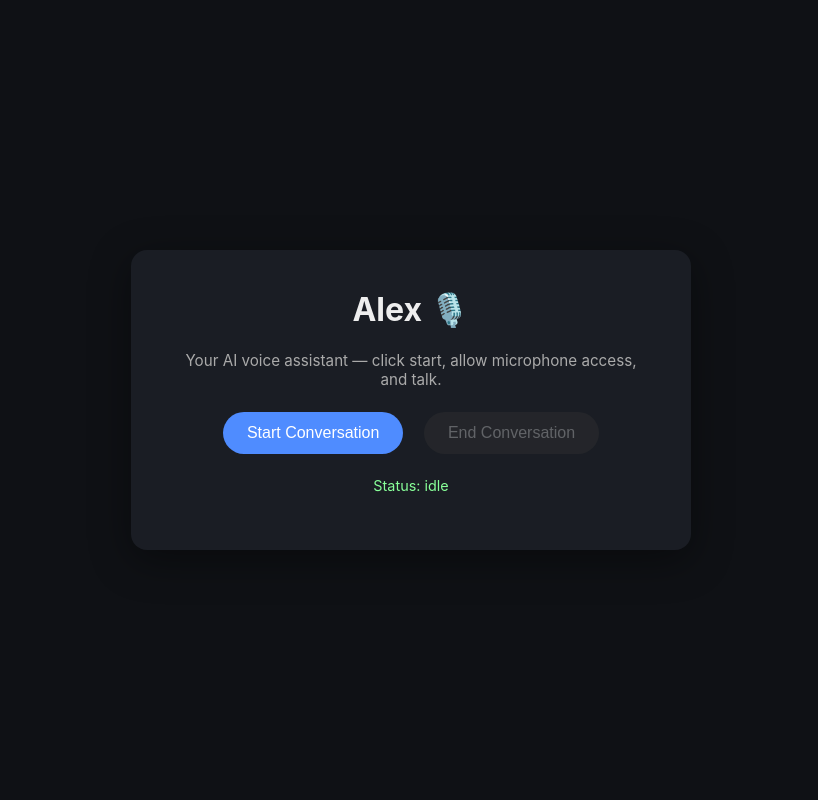
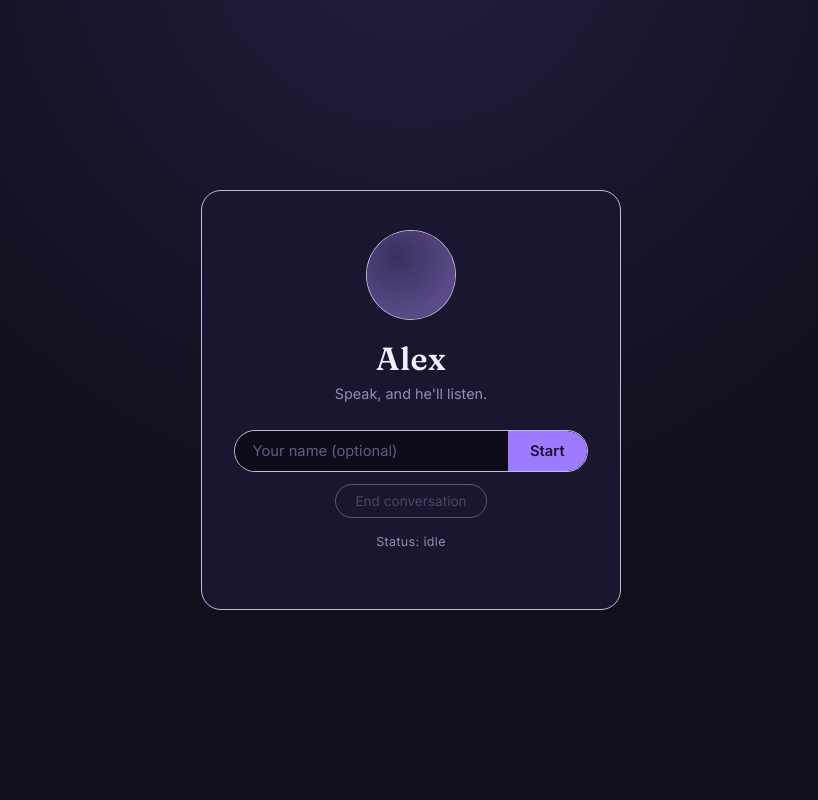
Before and after one commit to Kaykaygreene/alexthevoiceassistant, a Flask app: page / in a window 1280 px wide. Shown: the whole page, without its empty margins (229-1047 px from the left). Run offline with Flask 3, Linux system fonts and the light colour scheme.

Commit message:
Add tools, name/schedule fields, redesign

```diff
--- a/main.py
+++ b/main.py
@@ -12,7 +12,7 @@ from elevenlabs.conversational_ai.default_audio_interface import DefaultAudioInt
 from elevenlabs.types import ConversationConfig
 
 user_name = "Karlene"
-schedule = "Sales Meeting with Taipy at 10:00; Gym with Sophie at 17:00"
+schedule = "Assignments to complete for programming classes and to exercise at 17:00"
 prompt = f"You are a helpful assistant. Your interlocutor has the following schedule: {schedule}."
 first_message = f"Hello {user_name} I am Alex, your voice assistant, how can I help you today?"
 
--- a/requirements-web.txt
+++ b/requirements-web.txt
@@ -2,3 +2,6 @@ flask==3.0.3
 gunicorn==22.0.0
 python-dotenv==1.0.1
 requests==2.32.3
+openai==1.54.0
+pillow==11.0.0
+duckduckgo_search==6.3.0
--- a/server.py
+++ b/server.py
@@ -1,21 +1,36 @@
 import os
+import uuid
+from io import BytesIO
 
+import openai
 import requests
 from dotenv import load_dotenv
-from flask import Flask, jsonify, render_template
+from flask import Flask, jsonify, render_template, request, send_from_directory
+from PIL import Image
 
 load_dotenv()
 
 AGENT_ID = os.getenv("AGENT_ID")
 # Supports either name so it matches your .env either way
 API_KEY = os.getenv("API_KEY") or os.getenv("ELEVENLABS_API_KEY")
+OPENAI_API_KEY = os.getenv("OPENAI_API_KEY")
+
+BASE_DIR = os.path.dirname(os.path.abspath(__file__))
+SAVED_FILES_DIR = os.path.join(BASE_DIR, "saved_files")
+GENERATED_IMAGES_DIR = os.path.join(BASE_DIR, "generated_images")
+os.makedirs(SAVED_FILES_DIR, exist_ok=True)
+os.makedirs(GENERATED_IMAGES_DIR, exist_ok=True)
 
 app = Flask(__name__)
 
-# Same values your script hardcodes — move these to a database/session per
-# visitor later if this needs to be personalized per user.
-USER_NAME = "Karlene"
+# Fallback values used only if a visitor leaves the fields blank
+USER_NAME = "Alex"
 SCHEDULE = "Sales Meeting with Taipy at 10:00; Gym with Sophie at 17:00"
+
+
+def safe_filename(filename: str) -> str:
+    """Strip any path parts so a tool call can't write outside its folder."""
+    return os.path.basename(filename or f"{uuid.uuid4().hex}.txt")
 
 
 @app.route("/")
@@ -42,14 +57,114 @@ def signed_url():
 
 @app.route("/api/overrides")
 def overrides():
-    """Same prompt/first_message logic as your Python script's
-    conversation_override, but served to the browser."""
+    """Prompt/first_message override, served to the browser. Accepts
+    optional ?name= and ?schedule= so each visitor gets their own."""
+    name = request.args.get("name", "").strip() or USER_NAME
+    schedule = request.args.get("schedule", "").strip()
+
     prompt = (
-        f"You are a helpful assistant. Your interlocutor has the following "
-        f"schedule: {SCHEDULE}."
+        "You are Alex, a helpful voice assistant. You can answer general "
+        "questions, search the web, save notes to a text file, create a "
+        "simple web page, and generate images when asked."
     )
-    first_message = f"Hello {USER_NAME} I am Alex, your voice assistant, how can I help you today?"
+    if schedule:
+        prompt += f" Your interlocutor has the following schedule: {schedule}."
+
+    first_message = f"Hello {name}, I'm Alex, your voice assistant. How can I help you today?"
     return jsonify({"prompt": prompt, "first_message": first_message})
+
+
+# ---------------------------------------------------------------------------
+# Client tool endpoints — names/params match exactly what's configured on
+# the ElevenLabs agent (generateimage, createhtmlfile, saveToTxt, searchWeb)
+# ---------------------------------------------------------------------------
+@app.route("/api/generateimage", methods=["POST"])
+def generateimage():
+    if not OPENAI_API_KEY:
+        return jsonify({"error": "Server is missing OPENAI_API_KEY"}), 500
+
+    data = request.json or {}
+    prompt = data.get("prompt", "")
+    filename = safe_filename(data.get("filename", "image.png"))
+    size = data.get("size", "1024x1024")
+
+    if not prompt:
+        return jsonify({"error": "Missing prompt"}), 400
+
+    client = openai.OpenAI(api_key=OPENAI_API_KEY)
+    response = client.images.generate(prompt=prompt, model="gpt-image-1", size=size, n=1)
+    image_url = response.data[0].url
+
+    img_response = requests.get(image_url, timeout=30)
+    image = Image.open(BytesIO(img_response.content))
+    path = os.path.join(GENERATED_IMAGES_DIR, filename)
+    image.save(path)
+
+    return jsonify({"result": f"Image saved as {filename}", "url": f"/files/images/{filename}"})
+
+
+@app.route("/api/createhtmlfile", methods=["POST"])
+def createhtmlfile():
+    data = request.json or {}
+    filename = safe_filename(data.get("filename", "page.html"))
+    content = data.get("data", "")
+    title = data.get("title", "Untitled")
+
+    html = f"""<!DOCTYPE html>
+<html lang="en">
+<head>
+<meta charset="UTF-8">
+<meta name="viewport" content="width=device-width, initial-scale=1.0">
+<title>{title}</title>
+</head>
+<body>
+<h1>{title}</h1>
+<div>{content}</div>
+</body>
+</html>
+"""
+    path = os.path.join(SAVED_FILES_DIR, filename)
+    with open(path, "w", encoding="utf-8") as f:
+        f.write(html)
+
+    return jsonify({"result": f"Created {filename}", "url": f"/files/saved/{filename}"})
+
+
+@app.route("/api/savetotxt", methods=["POST"])
+def savetotxt():
+    data = request.json or {}
+    filename = safe_filename(data.get("filename", "notes.txt"))
+    content = data.get("data", "")
+
+    path = os.path.join(SAVED_FILES_DIR, filename)
+    with open(path, "a", encoding="utf-8") as f:
+        f.write(str(content) + "\n")
+
+    return jsonify({"result": f"Saved to {filename}", "url": f"/files/saved/{filename}"})
+
+
+@app.route("/api/searchweb", methods=["POST"])
+def searchweb():
+    from duckduckgo_search import DDGS
+
+    query = (request.json or {}).get("query", "")
+    if not query:
+        return jsonify({"error": "Missing query"}), 400
+
+    with DDGS() as ddgs:
+        results = list(ddgs.text(query, max_results=5))
+    summary = "\n".join(f"{r['title']}: {r['body']}" for r in results) or "No results found."
+    return jsonify({"result": summary})
+
+
+@app.route("/files/saved/<path:filename>")
+def get_saved_file(filename):
+    return send_from_directory(SAVED_FILES_DIR, filename)
+
+
+@app.route("/files/images/<path:filename>")
+def get_image_file(filename):
+    return send_from_directory(GENERATED_IMAGES_DIR, filename)
 
 
 if __name__ == "__main__":
--- a/static/main.js
+++ b/static/main.js
@@ -1,29 +1,69 @@
 import { Conversation } from "https://esm.sh/@elevenlabs/client@latest";
 
+const startForm = document.getElementById("startForm");
 const startBtn = document.getElementById("startBtn");
 const stopBtn = document.getElementById("stopBtn");
 const statusEl = document.getElementById("status");
 const transcriptEl = document.getElementById("transcript");
+const nameInput = document.getElementById("nameInput");
+const scheduleInput = document.getElementById("scheduleInput");
+const orb = document.getElementById("orb");
 
 let conversation = null;
 
-function log(text) {
-  const p = document.createElement("p");
-  p.textContent = text;
-  transcriptEl.appendChild(p);
+function bubble(text, who) {
+  const div = document.createElement("div");
+  div.className = `bubble ${who}`;
+  div.textContent = text;
+  transcriptEl.appendChild(div);
   transcriptEl.scrollTop = transcriptEl.scrollHeight;
 }
 
-startBtn.addEventListener("click", async () => {
+async function postJSON(url, body) {
+  const res = await fetch(url, {
+    method: "POST",
+    headers: { "Content-Type": "application/json" },
+    body: JSON.stringify(body),
+  });
+  return res.json();
+}
+
+// Keys must exactly match the tool names configured on the ElevenLabs agent
+const clientTools = {
+  generateimage: async ({ prompt, filename, size }) => {
+    const data = await postJSON("/api/generateimage", { prompt, filename, size });
+    if (data.url) bubble(`🖼️ Image ready: ${window.location.origin}${data.url}`, "agent");
+    return data.result || data.error;
+  },
+  createhtmlfile: async ({ title, filename, data: content }) => {
+    const data = await postJSON("/api/createhtmlfile", { title, filename, data: content });
+    if (data.url) bubble(`🌐 Page ready: ${window.location.origin}${data.url}`, "agent");
+    return data.result || data.error;
+  },
+  saveToTxt: async ({ filename, data: content }) => {
+    const data = await postJSON("/api/savetotxt", { filename, data: content });
+    if (data.url) bubble(`📄 Saved: ${window.location.origin}${data.url}`, "agent");
+    return data.result || data.error;
+  },
+  searchWeb: async ({ query }) => {
+    const data = await postJSON("/api/searchweb", { query });
+    return data.result || data.error;
+  },
+};
+
+startForm.addEventListener("submit", async (e) => {
+  e.preventDefault();
   try {
-    statusEl.textContent = "Status: requesting microphone…";
+    statusEl.textContent = "requesting microphone…";
     await navigator.mediaDevices.getUserMedia({ audio: true });
 
-    statusEl.textContent = "Status: connecting…";
+    statusEl.textContent = "connecting…";
 
+    const name = encodeURIComponent(nameInput.value.trim());
+    const schedule = encodeURIComponent(scheduleInput.value.trim());
     const [signedRes, overridesRes] = await Promise.all([
       fetch("/api/signed-url"),
-      fetch("/api/overrides"),
+      fetch(`/api/overrides?name=${name}&schedule=${schedule}`),
     ]);
     const signedData = await signedRes.json();
     const overridesData = await overridesRes.json();
@@ -31,6 +71,7 @@ startBtn.addEventListener("click", async () => {
 
     conversation = await Conversation.startSession({
       signedUrl: signedData.signed_url,
+      clientTools,
       overrides: {
         agent: {
           prompt: { prompt: overridesData.prompt },
@@ -38,24 +79,30 @@ startBtn.addEventListener("click", async () => {
         },
       },
       onConnect: () => {
-        statusEl.textContent = "Status: connected";
+        statusEl.textContent = "connected";
+        orb.classList.add("connected");
         startBtn.disabled = true;
+        nameInput.disabled = true;
+        scheduleInput.disabled = true;
         stopBtn.disabled = false;
       },
       onDisconnect: () => {
-        statusEl.textContent = "Status: idle";
+        statusEl.textContent = "idle";
+        orb.classList.remove("connected");
         startBtn.disabled = false;
+        nameInput.disabled = false;
+        scheduleInput.disabled = false;
         stopBtn.disabled = true;
       },
-      onMessage: (msg) => log(`${msg.source === "ai" ? "Alex" : "You"}: ${msg.message}`),
+      onMessage: (msg) => bubble(msg.message, msg.source === "ai" ? "agent" : "user"),
       onError: (err) => {
         console.error(err);
-        statusEl.textContent = "Status: error (see console)";
+        statusEl.textContent = "error (see console)";
       },
     });
   } catch (err) {
     console.error(err);
-    statusEl.textContent = `Status: error — ${err.message}`;
+    statusEl.textContent = `error — ${err.message}`;
   }
 });
 
--- a/static/style.css
+++ b/static/style.css
@@ -1,42 +1,169 @@
+:root {
+  --bg: #120f1d;
+  --panel: #1a1630;
+  --panel-edge: #c0bbd7;
+  --text: #f3eefc;
+  --muted: #948dae;
+  --accent: #9d7bff;
+  --accent-dim: #4a3480;
+  --ring: #5b4a86;
+}
+
+* { box-sizing: border-box; }
+
 body {
-  font-family: -apple-system, BlinkMacSystemFont, "Segoe UI", sans-serif;
-  background: #0f1115;
-  color: #eee;
+  font-family: "Inter", -apple-system, BlinkMacSystemFont, sans-serif;
+  background: radial-gradient(circle at 50% -10%, #241d3f 0%, var(--bg) 55%);
+  color: var(--text);
   display: flex;
   justify-content: center;
   align-items: center;
   min-height: 100vh;
   margin: 0;
+  padding: 1.5rem;
 }
-.card {
-  background: #1a1d24;
-  padding: 2.5rem;
-  border-radius: 16px;
-  max-width: 480px;
-  width: 90%;
+
+.panel {
+  background: var(--panel);
+  border: 1px solid var(--panel-edge);
+  padding: 2.5rem 2rem;
+  border-radius: 20px;
+  max-width: 420px;
+  width: 100%;
   text-align: center;
-  box-shadow: 0 10px 40px rgba(0,0,0,0.4);
 }
-h1 { margin-top: 0; }
-.subtitle { color: #aaa; font-size: 0.95rem; }
-button {
-  padding: 0.75rem 1.5rem;
-  margin: 0.5rem;
+
+.orb-wrap {
+  display: flex;
+  justify-content: center;
+  margin-bottom: 1.25rem;
+}
+
+.orb {
+  width: 88px;
+  height: 88px;
+  border-radius: 50%;
+  background: radial-gradient(circle at 35% 30%, #3a3060, var(--ring) 70%);
+  box-shadow: 0 0 0 1px var(--panel-edge);
+  transition: box-shadow 0.4s ease, background 0.4s ease;
+}
+
+.orb.connected {
+  background: radial-gradient(circle at 35% 30%, #cbb8ff, var(--accent) 65%);
+  box-shadow: 0 0 40px 6px rgba(157, 123, 255, 0.45);
+  animation: breathe 2.4s ease-in-out infinite;
+}
+
+@media (prefers-reduced-motion: reduce) {
+  .orb.connected { animation: none; }
+}
+
+@keyframes breathe {
+  0%, 100% { transform: scale(1); }
+  50% { transform: scale(1.08); }
+}
+
+h1 {
+  font-family: "Fraunces", serif;
+  font-weight: 600;
+  font-size: 2rem;
+  margin: 0;
+  letter-spacing: 0.01em;
+}
+
+.tagline {
+  color: var(--muted);
+  font-size: 0.9rem;
+  margin: 0.4rem 0 1.75rem;
+}
+
+.control-row {
+  display: flex;
+  border: 1px solid var(--panel-edge);
+  border-radius: 999px;
+  overflow: hidden;
+  background: #14102400;
+}
+#nameInput {
+  flex: 1;
+  min-width: 0;
+  padding: 0.7rem 1.1rem;
   border: none;
+  border-radius: 999px 0 0 999px;
+  background: #0e0b1a;
+  color: var(--text);
+  font-family: inherit;
+  font-size: 0.92rem;
+}
+
+#nameInput::placeholder { color: #635c7e; }
+#nameInput:focus { outline: none; box-shadow: inset 0 0 0 2px var(--accent); }
+
+#startBtn {
+  border: none;
+  border-radius: 0 999px 999px 0;
+  padding: 0.7rem 1.4rem;
+  background: var(--accent);
+  color: #1e1233;
+  font-weight: 600;
+  font-family: inherit;
+  font-size: 0.92rem;
+  cursor: pointer;
+  white-space: nowrap;
+}
+
+#startBtn:hover { background: #b79dff; }
+#startBtn:focus-visible { outline: 2px solid var(--text); outline-offset: -3px; }
+
+#stopBtn {
+  margin-top: 0.75rem;
+  border: 1px solid var(--panel-edge);
+  background: transparent;
+  color: var(--muted);
+  padding: 0.5rem 1.2rem;
   border-radius: 999px;
-  font-size: 1rem;
+  font-family: inherit;
+  font-size: 0.85rem;
   cursor: pointer;
 }
-#startBtn { background: #4f8cff; color: white; }
-#stopBtn { background: #333; color: #ccc; }
-button:disabled { opacity: 0.4; cursor: not-allowed; }
-#status { color: #8f9; font-size: 0.9rem; }
-#transcript {
+
+#stopBtn:disabled { opacity: 0.4; cursor: not-allowed; }
+#stopBtn:not(:disabled):hover { color: var(--text); border-color: var(--ring); }
+
+#status {
+  margin: 1rem 0 0;
+  font-size: 0.78rem;
+  letter-spacing: 0.03em;
+  color: var(--muted);
+}
+
+.transcript {
   text-align: left;
-  margin-top: 1rem;
-  max-height: 260px;
+  margin-top: 1.25rem;
+  max-height: 220px;
   overflow-y: auto;
-  font-size: 0.9rem;
+  display: flex;
+  flex-direction: column;
+  gap: 0.5rem;
+}
+
+.bubble {
+  max-width: 80%;
+  padding: 0.55rem 0.9rem;
+  border-radius: 14px;
+  font-size: 0.88rem;
   line-height: 1.4;
 }
-#transcript p { margin: 0.3rem 0; }
+
+.bubble.agent {
+  align-self: flex-start;
+  background: #241d3f;
+  border-bottom-left-radius: 4px;
+}
+
+.bubble.user {
+  align-self: flex-end;
+  background: var(--accent-dim);
+  color: #f1eaff;
+  border-bottom-right-radius: 4px;
+}
--- a/templates/index.html
+++ b/templates/index.html
@@ -4,18 +4,29 @@
 <meta charset="UTF-8">
 <meta name="viewport" content="width=device-width, initial-scale=1.0">
 <title>Alex — Voice Assistant</title>
+<link rel="preconnect" href="https://fonts.googleapis.com">
+<link rel="preconnect" href="https://fonts.gstatic.com" crossorigin>
+<link href="https://fonts.googleapis.com/css2?family=Fraunces:opsz,wght@9..144,500;9..144,600&family=Inter:wght@400;500;600&display=swap" rel="stylesheet">
 <link rel="stylesheet" href="{{ url_for('static', filename='style.css') }}">
 </head>
 <body>
-  <main class="card">
-    <h1>Alex 🎙️</h1>
-    <p class="subtitle">Your AI voice assistant — click start, allow microphone access, and talk.</p>
+  <main class="panel">
+    <div class="orb-wrap">
+      <div id="orb" class="orb"></div>
+    </div>
 
-    <button id="startBtn">Start Conversation</button>
-    <button id="stopBtn" disabled>End Conversation</button>
+    <h1>Alex</h1>
+    <p class="tagline">Speak, and he'll listen.</p>
+
+    <form id="startForm" class="control-row">
+<input id="nameInput" type="text" placeholder="Your name (optional)" autocomplete="off" spellcheck="false" />      <button id="startBtn" type="submit">Start</button>
+    </form>
+
+    <button id="stopBtn" type="button" disabled>End conversation</button>
 
     <p id="status">Status: idle</p>
-    <div id="transcript"></div>
+
+    <div id="transcript" class="transcript"></div>
   </main>
 
   <script type="module" src="{{ url_for('static', filename='main.js') }}"></script>
```
